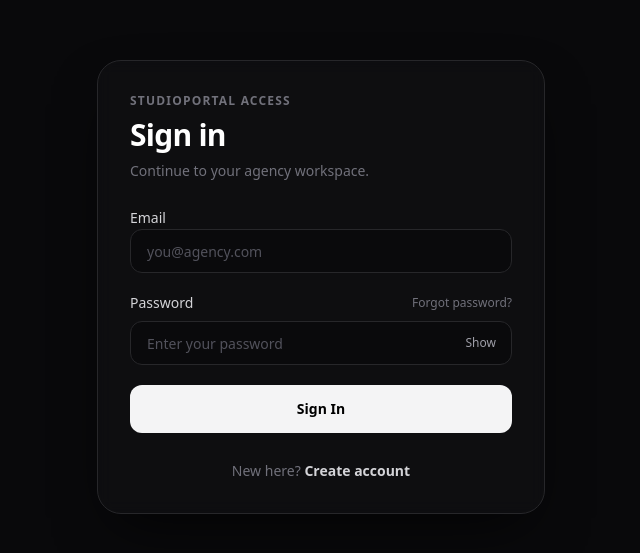
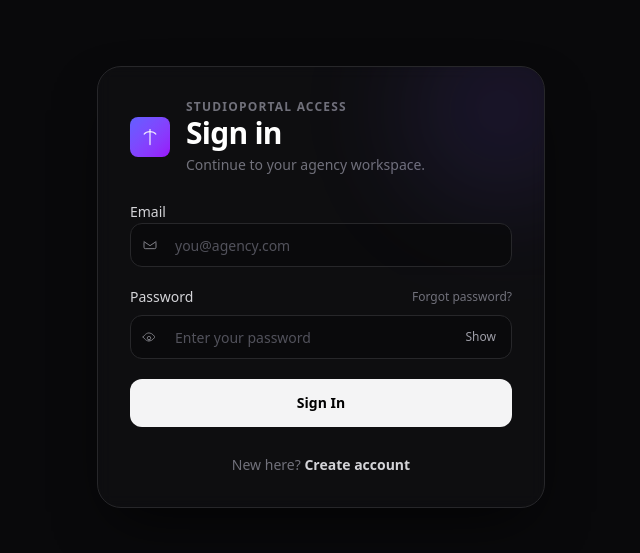
Before and after one commit to Meles-Tesfay/studioportal, a Next.js app in the folder studioportal/: page /login in a window 1280 px wide. Shown: the part 113-666 px from the top of the page, without its empty margins (319-959 px from the left). Built offline with nearby package versions, Linux system fonts and the light colour scheme.

Commit message:
enhance signup and login pages with improved visual styling and input icons

```diff
--- a/studioportal/src/app/login/page.tsx
+++ b/studioportal/src/app/login/page.tsx
@@ -44,17 +44,21 @@ export default function LoginPage() {
   return (
     <main className="min-h-screen bg-[#09090b] text-zinc-100">
       <div className="mx-auto flex min-h-screen w-full max-w-7xl items-center justify-center px-6 py-16 sm:px-12 lg:px-16">
-        <section className="w-full max-w-md rounded-3xl border border-zinc-800/80 bg-zinc-900/40 p-8 shadow-[0_24px_60px_-20px_rgba(0,0,0,0.8)] backdrop-blur">
-          <div className="mb-6">
-            <p className="mb-2 text-xs font-semibold uppercase tracking-widest text-zinc-500">
-              StudioPortal Access
-            </p>
-            <h1 className="text-3xl font-bold tracking-tight text-white">
-              Sign in
-            </h1>
-            <p className="mt-2 text-sm text-zinc-500">
-              Continue to your agency workspace.
-            </p>
+        <section className="relative overflow-hidden w-full max-w-md rounded-3xl border border-zinc-800/80 bg-zinc-900/40 p-8 shadow-[0_24px_60px_-20px_rgba(0,0,0,0.8)] backdrop-blur">
+          <div className="pointer-events-none absolute -right-12 -top-12 h-44 w-44 rounded-full bg-gradient-to-tr from-indigo-500/30 to-purple-500/20 blur-3xl opacity-60" />
+
+          <div className="mb-6 flex items-center gap-4">
+            <div className="flex h-10 w-10 items-center justify-center rounded-lg bg-gradient-to-br from-indigo-500 to-purple-600">
+              <svg width="20" height="20" viewBox="0 0 24 24" fill="none" xmlns="http://www.w3.org/2000/svg" aria-hidden>
+                <path d="M12 3v18" stroke="white" strokeWidth="1.5" strokeLinecap="round" strokeLinejoin="round" opacity="0.9"/>
+                <path d="M5 8.5c1.5-2 3-3 7-3s5.5 1 7 3" stroke="white" strokeWidth="1.5" strokeLinecap="round" strokeLinejoin="round" opacity="0.85"/>
+              </svg>
+            </div>
+            <div>
+              <p className="mb-0 text-xs font-semibold uppercase tracking-widest text-zinc-500">StudioPortal Access</p>
+              <h1 className="text-3xl font-bold tracking-tight text-white">Sign in</h1>
+              <p className="mt-1 text-sm text-zinc-500">Continue to your agency workspace.</p>
+            </div>
           </div>
 
           {error ? (
@@ -65,12 +69,14 @@ export default function LoginPage() {
 
           <form className="space-y-5" onSubmit={handleSubmit}>
             <div className="space-y-2">
-              <label
-                htmlFor="email"
-                className="text-sm font-medium text-zinc-300"
-              >
-                Email
-              </label>
+              <label htmlFor="email" className="text-sm font-medium text-zinc-300">Email</label>
+              <div className="relative">
+                <span className="absolute left-3 top-1/2 -translate-y-1/2 text-zinc-400">
+                  <svg width="16" height="16" viewBox="0 0 24 24" fill="none" xmlns="http://www.w3.org/2000/svg" aria-hidden>
+                    <path d="M3 8.5v7a2 2 0 0 0 2 2h14a2 2 0 0 0 2-2v-7" stroke="currentColor" strokeWidth="1.2" strokeLinecap="round" strokeLinejoin="round"/>
+                    <path d="M21 7l-9 6-9-6" stroke="currentColor" strokeWidth="1.2" strokeLinecap="round" strokeLinejoin="round"/>
+                  </svg>
+                </span>
                 <input
                   id="email"
                   name="email"
@@ -79,10 +85,11 @@ export default function LoginPage() {
                   onChange={(e) => setEmail(e.target.value)}
                   placeholder="you@agency.com"
                   autoComplete="email"
-                className="h-11 w-full rounded-xl border border-zinc-800 bg-zinc-950/70 px-4 text-sm text-zinc-100 placeholder:text-zinc-600 outline-none transition focus:border-zinc-600"
+                  className="h-11 w-full rounded-xl border border-zinc-800 bg-zinc-950/70 pl-11 pr-4 text-sm text-zinc-100 placeholder:text-zinc-600 outline-none transition focus:border-indigo-500/60 focus:ring-2 focus:ring-indigo-500/10"
                   required
                   disabled={loading}
                 />
+              </div>
             </div>
 
             <div className="space-y-2">
@@ -102,6 +109,12 @@ export default function LoginPage() {
                 </button>
               </div>
               <div className="relative">
+                <span className="absolute left-3 top-1/2 -translate-y-1/2 text-zinc-400">
+                  <svg width="14" height="14" viewBox="0 0 24 24" fill="none" xmlns="http://www.w3.org/2000/svg" aria-hidden>
+                    <path d="M12 17a3 3 0 100-6 3 3 0 000 6z" stroke="currentColor" strokeWidth="1.2" strokeLinecap="round" strokeLinejoin="round"/>
+                    <path d="M2 12s4-7 10-7 10 7 10 7-4 7-10 7S2 12 2 12z" stroke="currentColor" strokeWidth="1.2" strokeLinecap="round" strokeLinejoin="round"/>
+                  </svg>
+                </span>
                 <input
                   id="password"
                   name="password"
@@ -110,7 +123,7 @@ export default function LoginPage() {
                   onChange={(e) => setPassword(e.target.value)}
                   autoComplete="current-password"
                   placeholder="Enter your password"
-                  className="h-11 w-full rounded-xl border border-zinc-800 bg-zinc-950/70 px-4 pr-12 text-sm text-zinc-100 placeholder:text-zinc-600 outline-none transition focus:border-zinc-600"
+                  className="h-11 w-full rounded-xl border border-zinc-800 bg-zinc-950/70 pl-11 pr-12 text-sm text-zinc-100 placeholder:text-zinc-600 outline-none transition focus:border-indigo-500/60 focus:ring-2 focus:ring-indigo-500/10"
                   required
                   disabled={loading}
                 />
```
Also changed, not shown: studioportal/src/app/signup/page.tsx (+42 -26 lines). Lines whose indentation alone changed are shown as unchanged.
